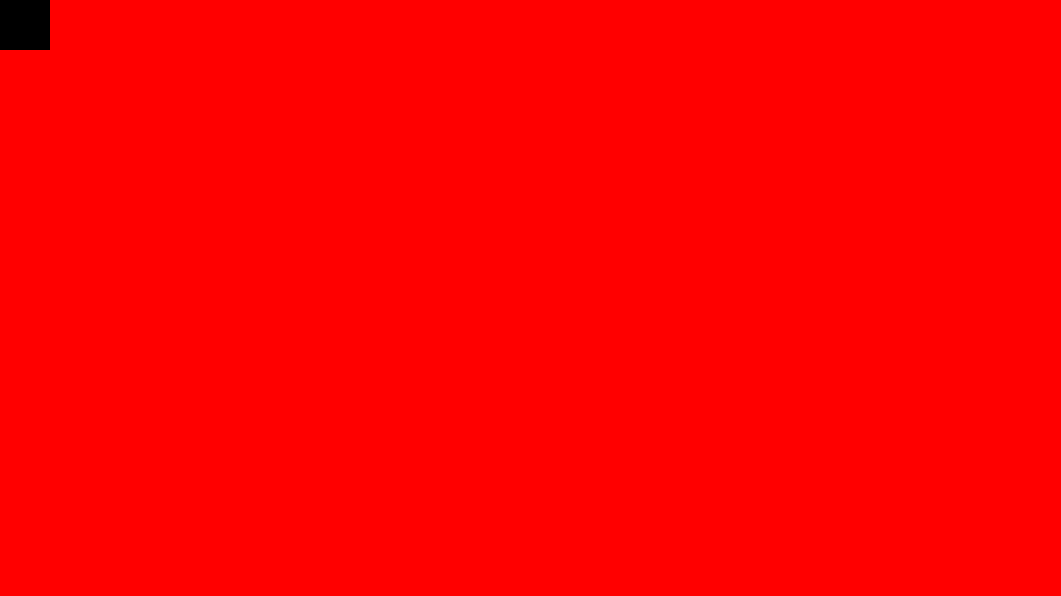
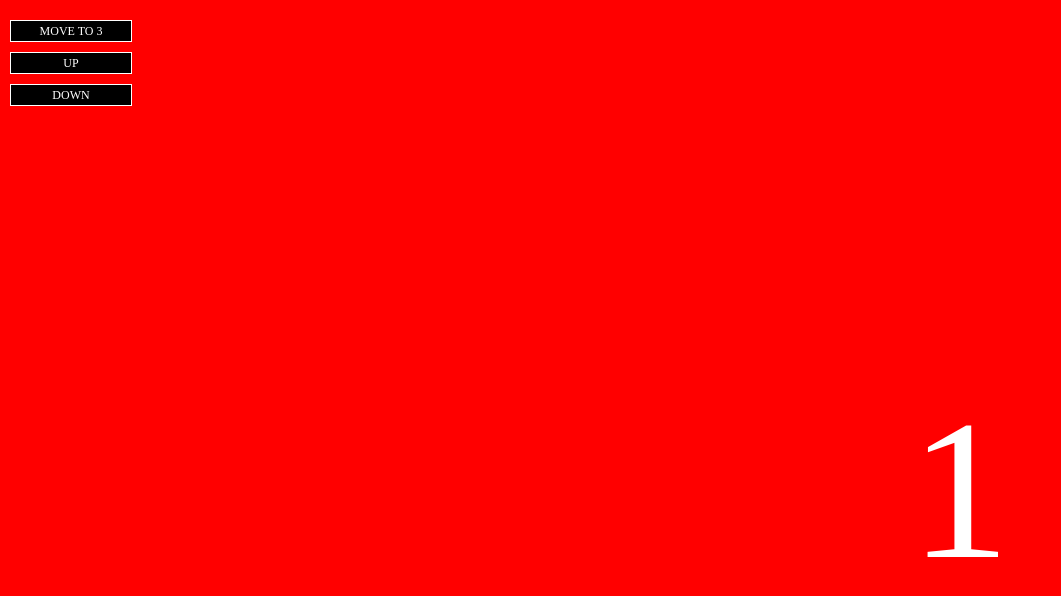
Before and after one commit to ParkYoungWoong/jquery.partialScroll.js, a plain HTML site: page index.html in a window 1280 px wide. Shown: the whole page, without its empty margins (0-1061 px from the left). Drawn offline with Linux system fonts and the light colour scheme.

Commit message:
UPDATE index.html, css/main.css, js/main.js - Change the example style.

```diff
--- a/css/main.css
+++ b/css/main.css
@@ -20,22 +20,30 @@ html, body {
 .section {
     width: 1920px;
     height: 980px;
+    font-size: 200px;
+    text-align: center;
+    line-height: 980px;
+    color: white;
 }
 .section:nth-child(1) { background: red; }
 .section:nth-child(2) { background: blue; }
 .section:nth-child(3) { background: green; }
 .section:nth-child(4) { background: violet; }
 
-.move_btn {
-    width: 50px;
-    height: 50px;
-    background: black;
-    cursor: pointer;
-    position: absolute;
-    top: 0;
+.btn {
+    position: fixed;
+    top: 10px;
     left: 0;
 }
-
-.new_partialscroll {
-    overflow: scroll;
+.btn li {
+    width: 120px;
+    height: 20px;
+    margin: 10px;
+    background: black;
+    border: 1px solid white;
+    color: white;
+    text-align: center;
+    line-height: 20px;
+    font-size: 12px;
+    cursor: pointer;
 }
--- a/index.html
+++ b/index.html
@@ -40,14 +40,19 @@
 <body>
 <div class="container partialscroll">
 
-    <div class="section"></div>
-    <div class="section"></div>
-    <div class="section"></div>
-    <div class="section"></div>
+    <div class="section">1</div>
+    <div class="section">2</div>
+    <div class="section">3</div>
+    <div class="section">4</div>
 
 </div>
 
-<div class="move_btn"></div>
+<ul class="btn">
+    <li class="move_to">MOVE TO 3</li>
+    <li class="move_up">UP</li>
+    <li class="move_down">DOWN</li>
+</ul>
+
 
 </body>
 </html>
--- a/js/main.js
+++ b/js/main.js
@@ -9,10 +9,16 @@ $(function () {
     }
   });
 
-  $('.move_btn').on('click', function () {
+  $('.move_to').on('click', function () {
     scroll1.moveTo(2);
   });
 
-  // $('.new_partialscroll').partialScroll();
+  $('.move_up').on('click', function () {
+    scroll1.moveToUp();
+  });
+
+  $('.move_down').on('click', function () {
+    scroll1.moveToDown();
+  });
 
 });
```
